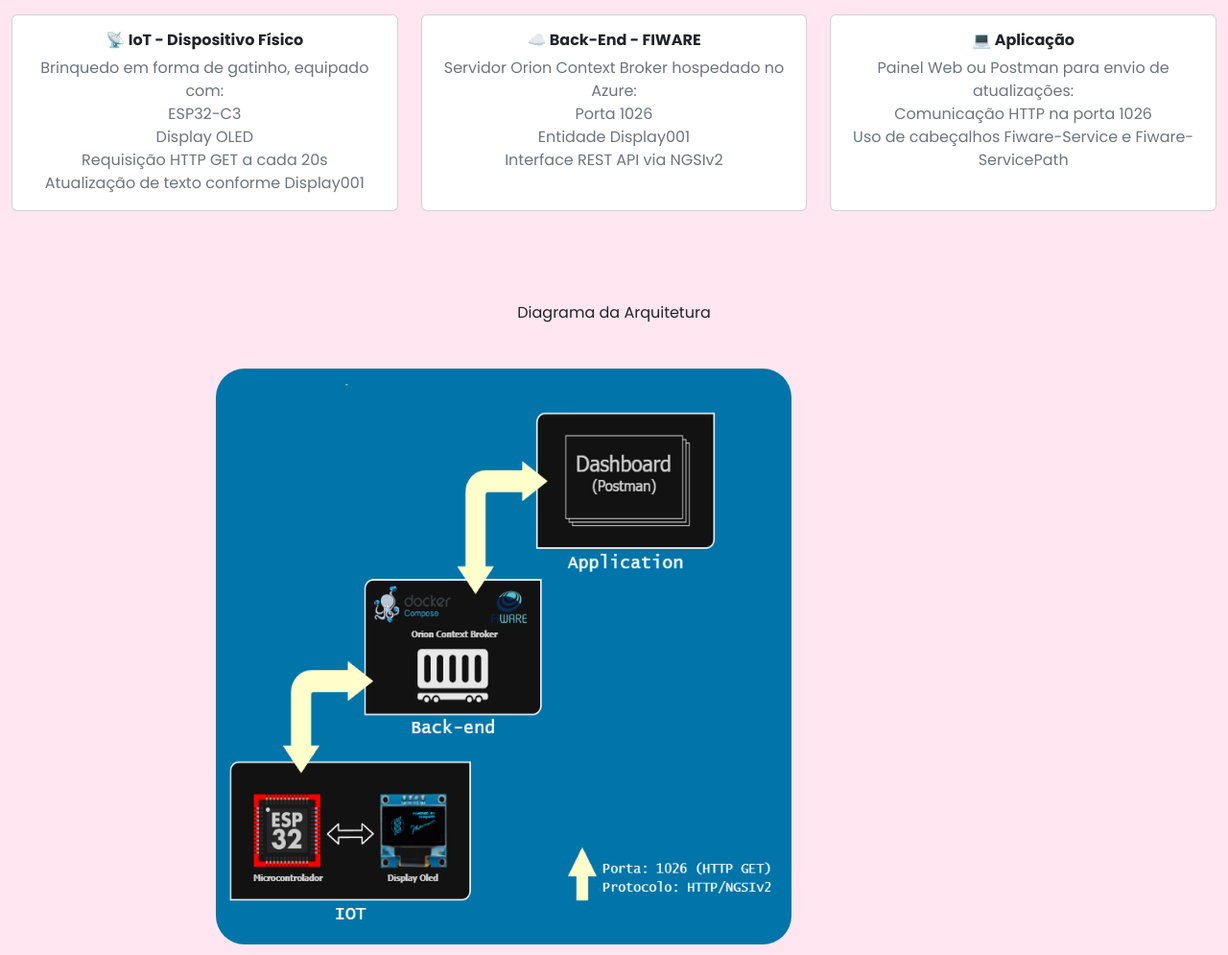
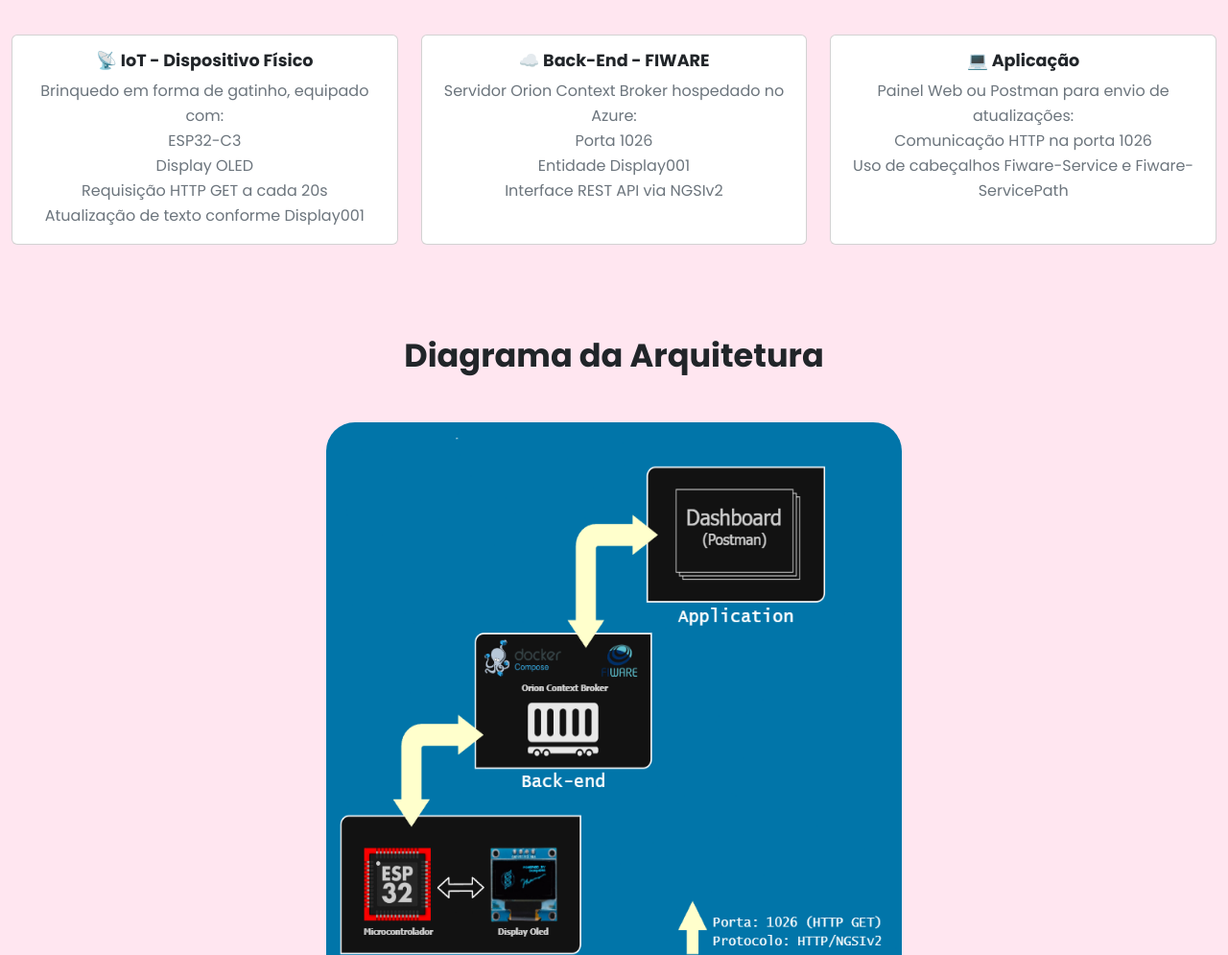
Before and after one commit to GrupoMoskitto/Sprint3_FrontEnd_ChallengeSabara, a plain HTML site: page arquitetura.html in a window 1280 px wide. Shown: the part 180-1175 px from the top of the page at 96% size. Drawn offline with nearby package versions, Linux system fonts and the light colour scheme.

Commit message:
ajustes na arquitetura.html

```diff
--- a/arquitetura.html
+++ b/arquitetura.html
@@ -14,7 +14,7 @@
 
     <title>Arquitetura - Gatinho Sabará</title>
 </head>
-<body>
+<body class="font-[Poppins] text-[1.1rem] leading-relaxed">
 <!-- Navbar Gatinho Sabará -->
 <nav class="bg-pink-500 text-white">
   <div class="container mx-auto px-4 py-4 flex justify-between items-center">
@@ -111,12 +111,13 @@
   <div class="container">
     <h2 class="text-center mb-5">Diagrama da Arquitetura</h2>
     <div class="row justify-content-center">
-        <div class="col-md-8 text-center">
-          <img src="img/arq.png" alt="Diagrama da Arquitetura" class="img-fluid">
+      <div class="col-md-8 text-center"> <!-- essa linha já está ok -->
+        <img src="img/arq.png" alt="Diagrama da Arquitetura" class="img-fluid mx-auto d-block">
       </div>
     </div>
   </div>
 </section>
+
 
   <section id="simulacao" class="py-5 arquitetura-section">
     <div class="container text-center">
@@ -125,8 +126,9 @@
         <a href="https://wokwi.com/projects/SEU-LINK-AQUI" target="_blank" class="simulacao-link">Link</a> para a Simulação no Wokwi
       </p>
 <div class="mt-4">
-        <img src="https://github.com/GrupoMoskitto/Edge-Sprint-3-Moskitto/raw/main/wokwi-simula%C3%A7%C3%A3o.png" alt="Simulação Wokwi" class="img-fluid simulacao-img">
+  <img src="https://github.com/GrupoMoskitto/Edge-Sprint-3-Moskitto/raw/main/wokwi-simula%C3%A7%C3%A3o.png" alt="Simulação Wokwi" class="img-fluid mx-auto d-block">
 </div>
+
     </div>
   </section>
 
--- a/style.css
+++ b/style.css
@@ -1,31 +1,34 @@
+/* Fonte e fundo geral */
 body {
   font-family: 'Poppins', sans-serif;
   background-color: #ffeef8;
 }
 
-* {
-  font-family: 'Poppins', sans-serif;
+/* Espaçamento padrão para seções */
+header, section {
+  padding: 60px 0;
 }
 
-  header, section{
-    padding: 60px 0;
-  }
-  footer {
-    background-color: #ffcee2;
-  }
+/* NAVBAR */
 .navbar {
   background-color: #ff69b4;
 }
-  .navbar-brand, .nav-link {
+
+.navbar-brand,
+.nav-link {
   color: #fff !important;
   font-weight: bold;
 }
+
+/* Títulos */
 .section-title {
   font-size: 2.2rem;
   margin-bottom: 20px;
   text-align: center;
   color: #ff1493;
 }
+
+/* Texto principal */
 .lead {
   text-align: center;
   max-width: 800px;
@@ -33,21 +36,24 @@
   color: #555;
   font-size: 20px;
 }
+
+/* Ícones */
 .icon {
   font-size: 50px;
   color: #ff69b4;
   margin-bottom: 20px;
 }
 
+/* Imagem de apresentação */
 #apresentacao img {
   border-radius: 50%;
 }
 
+/* Links */
 .link-aqui {
   color: #f577da;
   text-decoration: none;
   transition: all 0.3s ease;
-    font-weight: normal;
 }
 
 .link-aqui:hover {
@@ -55,52 +61,50 @@
   font-weight: bold;
 }
 
-
-
+/* Seção Arquitetura */
 .arquitetura-section {
   background-color: #ffe6f0;
 }
 
-
+/* Cards com fade-in */
 .fade-in-card {
-    background-color: #ffffff;
+  background-color: #fff;
   border: 1px solid #f8c8dc;
   transition: transform 0.3s ease, box-shadow 0.3s ease;
   opacity: 0;
   transform: translateY(30px);
 }
 
-
 .fade-in-card.show {
   opacity: 1;
   transform: translateY(0);
 }
-
 
 .fade-in-card:hover {
   transform: scale(1.02);
   box-shadow: 0 8px 16px rgba(248, 200, 220, 0.4);
 }
 
-
+/* Conteúdo dos cards */
 .card-title {
   color: #d63384;
   font-weight: bold;
 }
 
-
-  .card-text, .list-unstyled li {
+.card-text,
+.list-unstyled li {
   color: #6c757d;
   font-size: 1rem;
 }
 
-  #diagrama img{
+/* Imagem do diagrama */
+#diagrama img {
   border-radius: 5%;
   width: 600px;
   height: 600px;
-
 }
 
+/* Seção Simulação */
 #simulacao {
   background-color: #f8f9fa;
   padding: 60px 0;
@@ -127,3 +131,8 @@
   margin-top: 20px;
   box-shadow: 0 4px 8px rgba(0, 0, 0, 0.1);
 }
+
+.arquitetura-section h2 {
+  font-size: 2.1rem;
+  font-weight: 700;
+}
```
Lines whose indentation alone changed are shown as unchanged.
